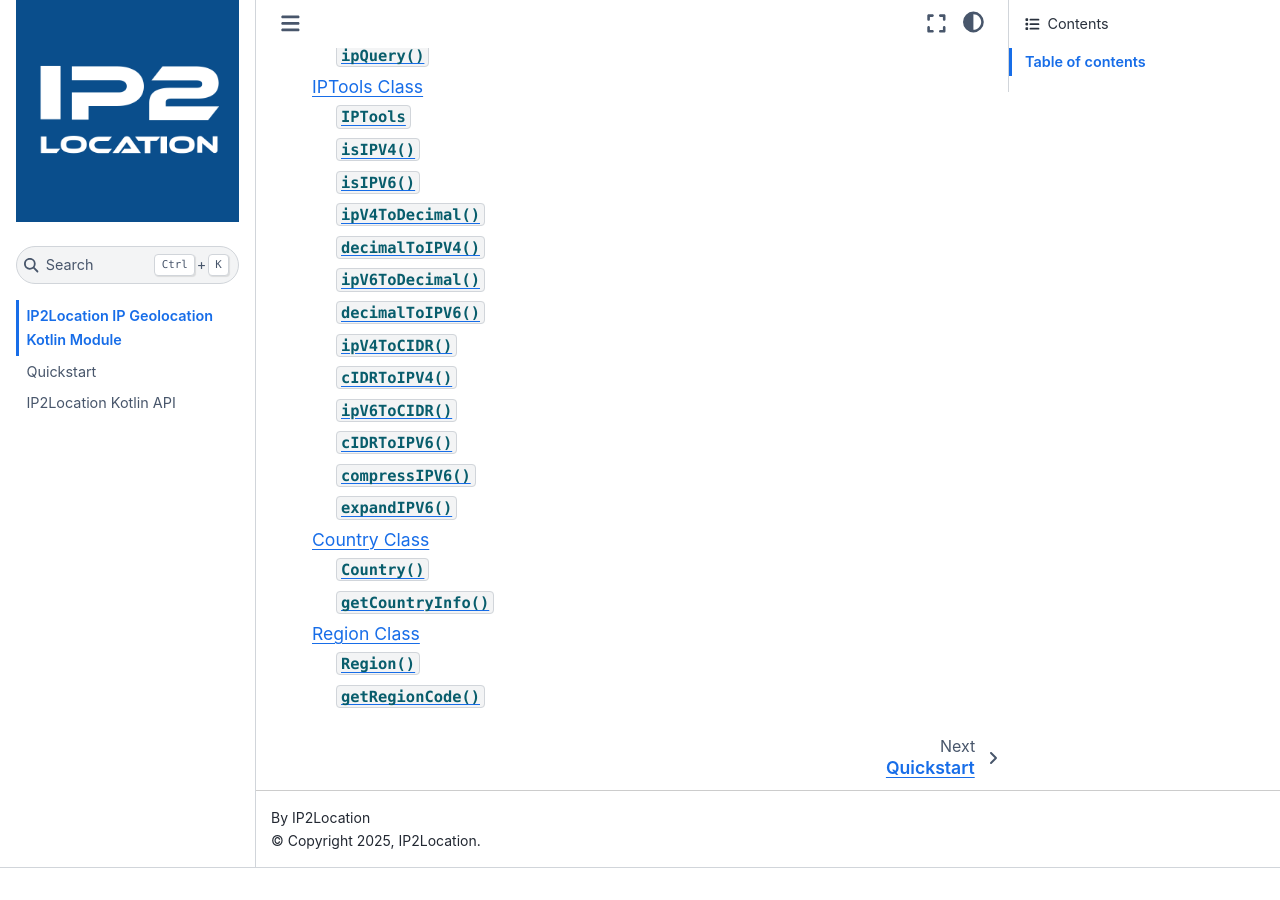
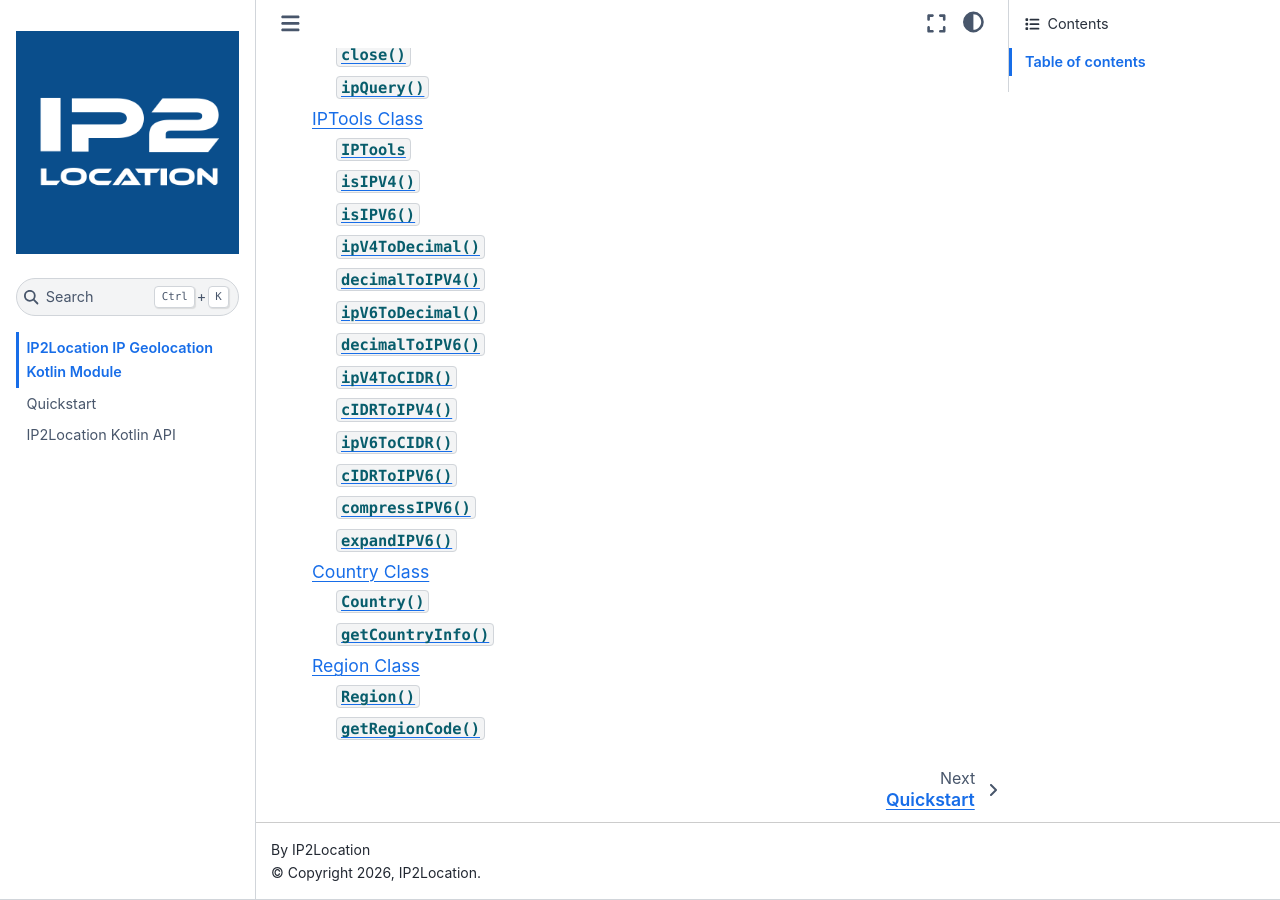
Before and after one commit to ip2location/ip2location-kotlin, a Sphinx documentation site: the page built from docs/source/index.md, in a window 1280 px wide and 900 px high, scrolled down 991 px. Built offline with Sphinx 7.4.7 and the Sphinx Book theme 1.1.4, drawn with Linux system fonts in a browser that asks for light colours; before the commit the page ends 1859 px from its top, so only the background shows below that.

```diff
--- a/docs/source/conf.py
+++ b/docs/source/conf.py
@@ -6,11 +6,11 @@
 # -- Project information
 
 project = 'IP2Location Kotlin'
-copyright = '2025, IP2Location'
+copyright = '2026, IP2Location'
 author = 'IP2Location'
 
-release = '8.5.0'
-version = '8.5.0'
+release = '8.6.0'
+version = '8.6.0'
 
 # -- General configuration
 
```
Also changed, not shown: docs/source/quickstart.md (+3 -0 lines).
